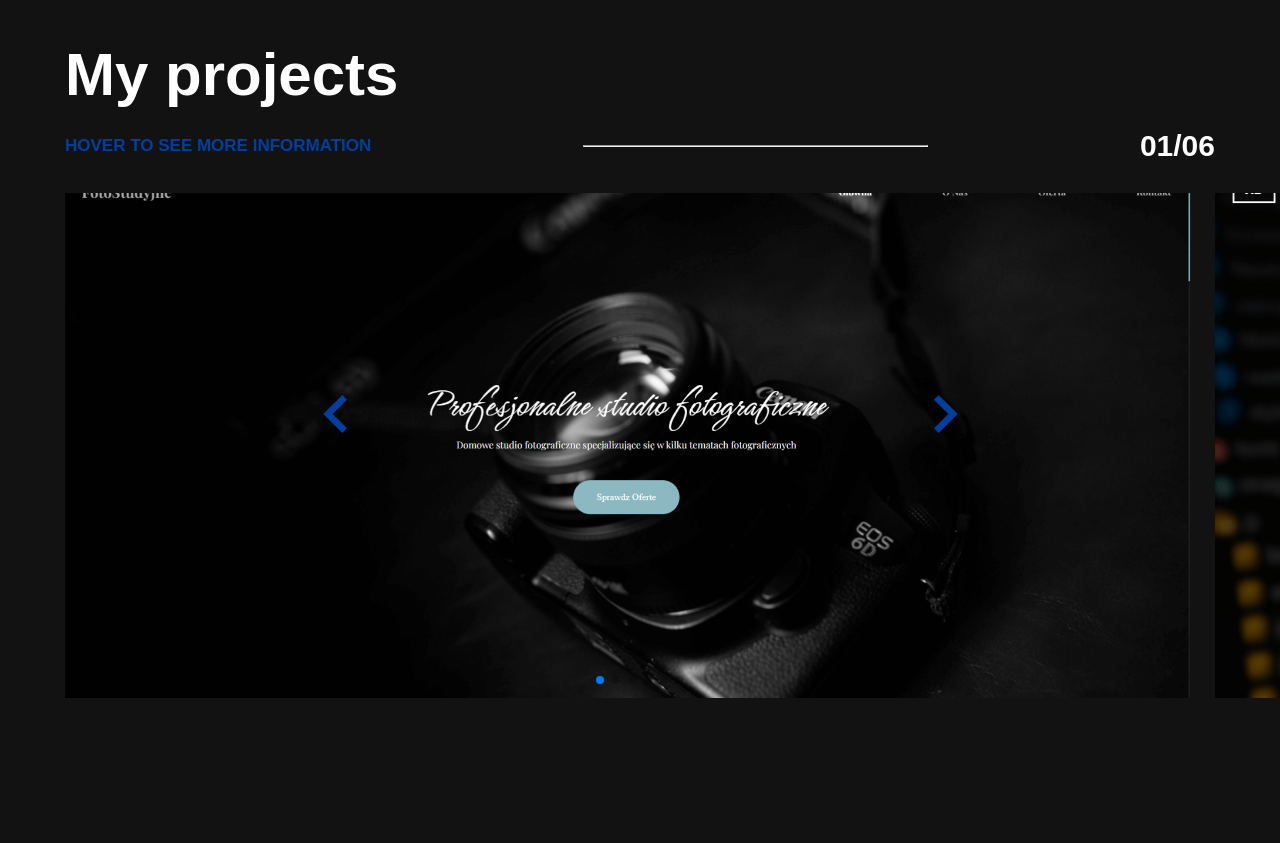
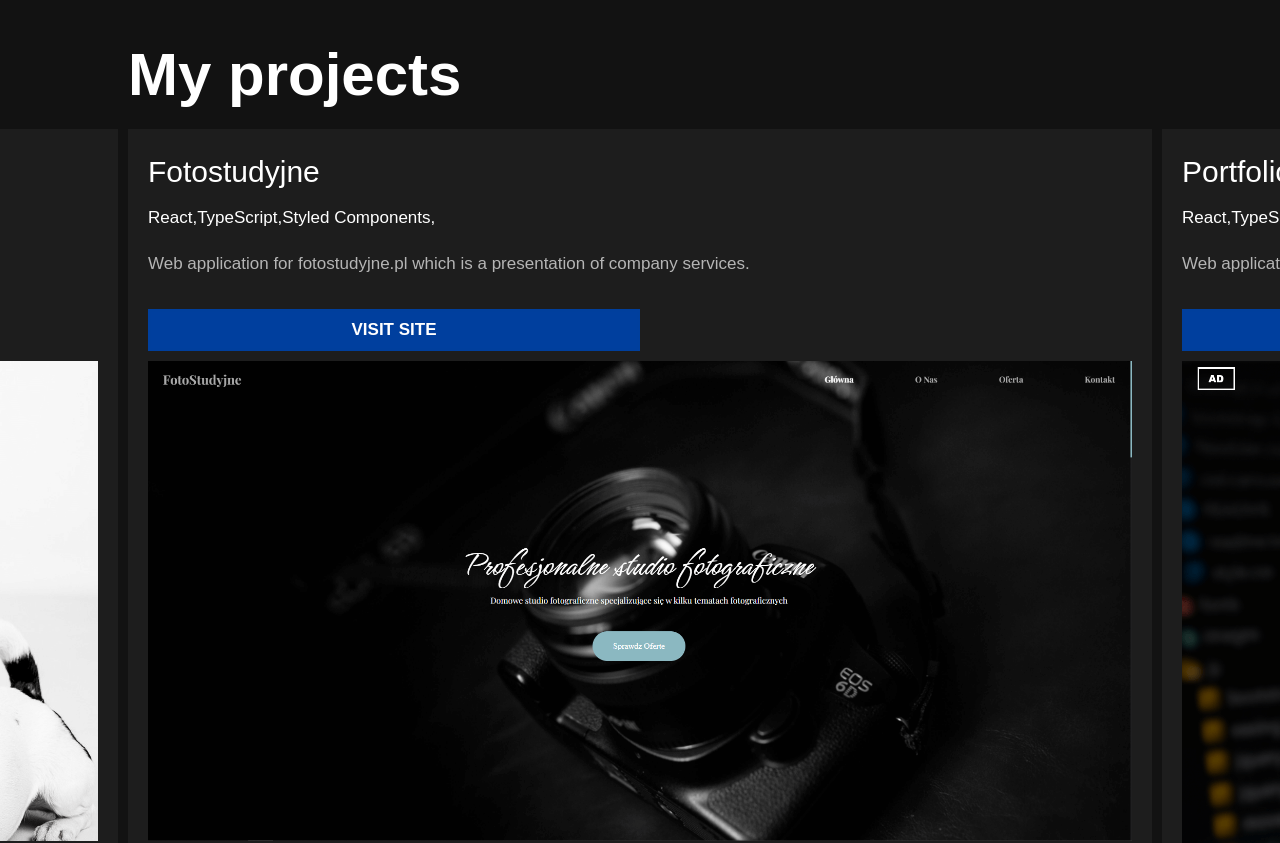
Before and after one commit to AlbertDabal/Portfolio, a React (Create React App) app in the folder frontend/: page / in a window 1280 px wide. Shown: the part 1600-2443 px from the top of the page. Built offline with nearby package versions, Linux system fonts and the light colour scheme.

Commit message:
edit slider responsive design

```diff
--- a/frontend/src/components/molecues/projects-item/MyProjectsItem.tsx
+++ b/frontend/src/components/molecues/projects-item/MyProjectsItem.tsx
@@ -6,6 +6,7 @@ import styled from 'styled-components';
 
 const Image = styled.img`
   width: 100%;
+  height: auto;
   object-fit: cover;
 `;
 
@@ -14,7 +15,7 @@ const Wrapper = styled.div`
   flex-direction: column;
   justify-content: space-between;
   align-items: flex-start;
-  height: 75vh;
+
   background-color: #1d1d1d;
   padding: 20px;
   padding-bottom: 30px;
@@ -45,7 +46,15 @@ const Top = styled.div`
   display: flex;
   flex-direction: column;
   justify-content: flex-start;
-  height: 40vh;
+  min-height: 20vh;
+
+  @media (max-width: 720px) {
+    min-height: 25vh;
+  }
+
+  @media (max-width: 450px) {
+    min-height: 35vh;
+  }
 `;
 
 const StyledParagraph = styled(Paragraph)`
--- a/frontend/src/components/organisms/my-projects/MyProjects.tsx
+++ b/frontend/src/components/organisms/my-projects/MyProjects.tsx
@@ -35,7 +35,7 @@ export const MyProjects = () => {
 
   return (
     <>
-      {window.innerWidth >= 1001
+      {window.innerWidth >= 1451
         ? data && (
             <MyProjectDesktop
               ProjectsData={data.projects}
--- a/frontend/src/components/organisms/my-projects/my-project-desktop/MyProjectDesktop.tsx
+++ b/frontend/src/components/organisms/my-projects/my-project-desktop/MyProjectDesktop.tsx
@@ -5,7 +5,7 @@ import { Heading } from 'components/atoms/heading/Heading';
 import { Button } from 'components/atoms/button/Button';
 import { BiChevronLeft, BiChevronRight } from 'react-icons/bi';
 import { Swiper, SwiperSlide } from 'swiper/react';
-import swiper, { Pagination, Navigation } from 'swiper';
+import { Pagination, Navigation } from 'swiper';
 import 'swiper/css';
 import 'swiper/css/navigation';
 import 'swiper/css/pagination';
@@ -52,7 +52,7 @@ const Wrapper = styled.div`
 
   /* max-width: 1150px; */
 
-  @media (max-width: 1000px) {
+  @media (max-width: 1450px) {
     display: none;
   }
 `;
@@ -113,36 +113,6 @@ const Main = styled.div`
   margin-bottom: 30px;
 `;
 
-const LeftButton = styled(Button)`
-  background-color: transparent;
-  border: none;
-  display: flex;
-  position: absolute;
-  margin-top: 36vh;
-  height: 20vh;
-  left: 850px;
-  width: 150px;
-  margin-left: -745px;
-  align-items: center;
-  justify-content: center;
-  z-index: 997;
-  background-color: red;
-`;
-
-const RightButton = styled(Button)`
-  background-color: transparent;
-  border: none;
-  display: flex;
-  height: 20vh;
-  position: absolute;
-  margin-top: 36vh;
-  right: 0;
-  width: 100px;
-  align-items: center;
-  z-index: 997;
-  color: #003f9d;
-`;
-
 const StyledBiChevronLeft = styled(BiChevronLeft)`
   font-size: 60pt;
   position: absolute;
@@ -170,15 +140,17 @@ const StyledBiChevronRight = styled(BiChevronRight)`
 `;
 
 export const MyProjectDesktop = ({ width, ProjectsData, title, buttonName, info }: Props) => {
-  const [element, setElement] = useState(1);
+  const [element, setElement] = useState(0);
 
-  const Next = () => {
-    if (element < ProjectsData.length) setElement(element + 1);
-  };
+  useEffect(() => {
+    if (element === 1) {
+    } else {
+    }
+  });
 
-  const Prev = () => {
-    if (element > 1) setElement(element - 1);
-  };
+  const Next = () => {};
+
+  const Prev = () => {};
 
   return (
     <Wrapper id="my-project">
@@ -187,13 +159,13 @@ export const MyProjectDesktop = ({ width, ProjectsData, title, buttonName, info
         <Top>
           <StyledParagraph bold>{info}</StyledParagraph>
           <Line />
-          <StyledHeading bold>{`0${element}/0${ProjectsData.length}`}</StyledHeading>
+          <StyledHeading bold>{`0${element + 1}/0${ProjectsData.length}`}</StyledHeading>
         </Top>
       </Main>
 
-      <StyledBiChevronLeft className="swiper-button-prev-unique" onClick={() => Prev()} />
+      <StyledBiChevronLeft className="swiper-button-prev-unique" id="left-button" onClick={() => Prev()} />
 
-      <StyledBiChevronRight className="swiper-button-next-unique" onClick={() => Next()} />
+      <StyledBiChevronRight className="swiper-button-next-unique" id="right-button" onClick={() => Next()} />
 
       <Swiper
         slidesPerView="auto"
@@ -207,6 +179,7 @@ export const MyProjectDesktop = ({ width, ProjectsData, title, buttonName, info
         }}
         // loop={true}
         centeredSlides={true}
+        onSlideChange={(swiper) => setElement(swiper.activeIndex)}
       >
         {ProjectsData.map(
           (items: {
--- a/frontend/src/components/organisms/my-projects/my-project-mobile/MyProjectMobile.tsx
+++ b/frontend/src/components/organisms/my-projects/my-project-mobile/MyProjectMobile.tsx
@@ -20,13 +20,13 @@ interface Props {
 }
 
 const Wrapper = styled.div`
-  height: 100vh;
+  min-height: 100vh;
   width: 100%;
   /* margin-left: 5%;
   @media (max-width: 500px) {
     margin-left: 5%;
   } */
-  @media (min-width: 1001px) {
+  @media (min-width: 1451px) {
     display: none;
   }
 
```
Also changed, not shown: frontend/public/images/projects/project-4.png.
